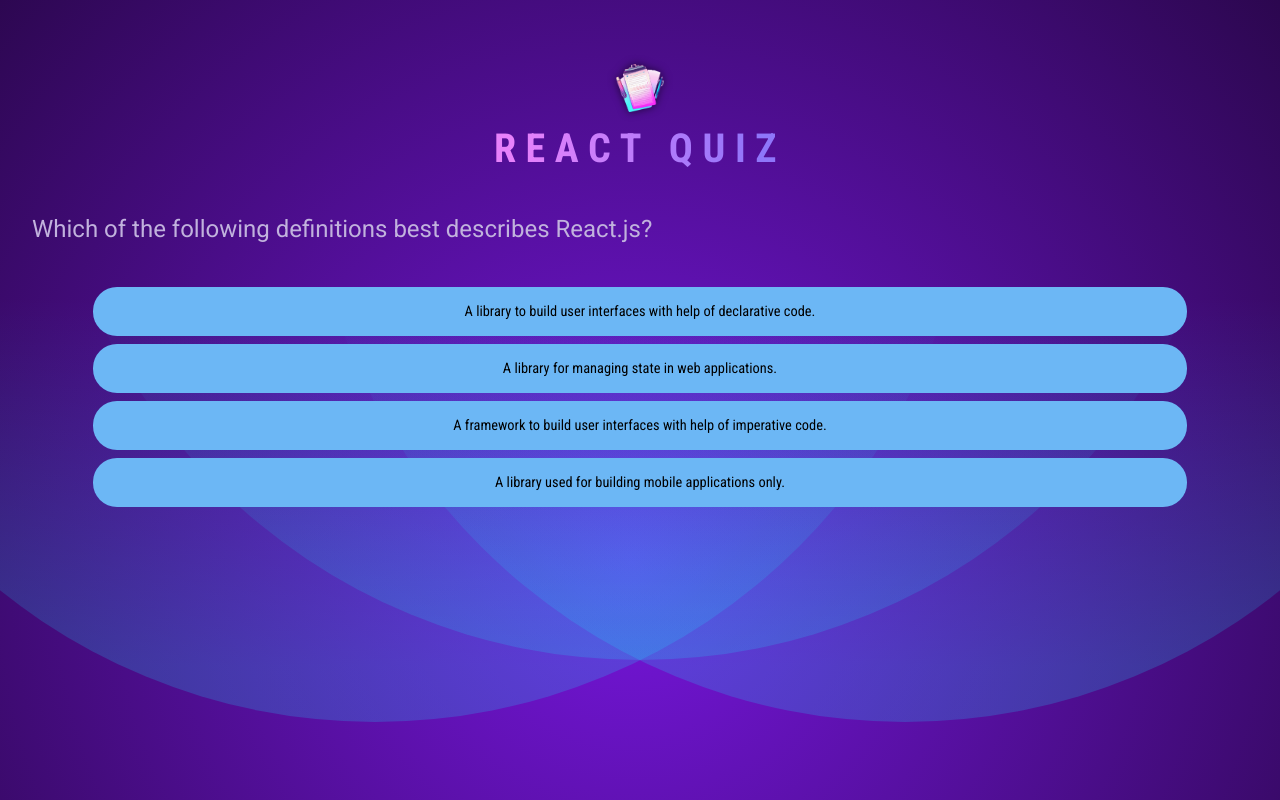
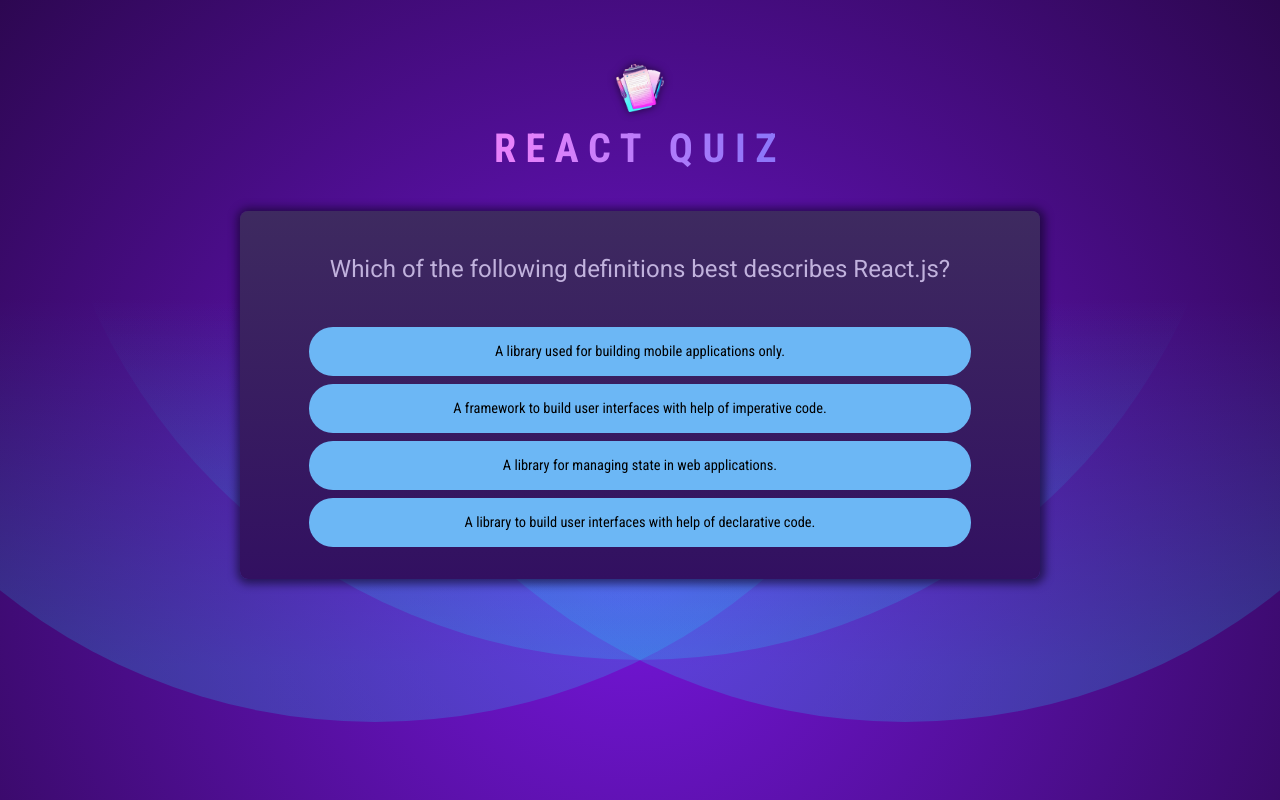
Before and after one commit to pakaok/QuizApp, a React (Vite) app: page / in a window 1280 px wide. Built offline with nearby package versions, Linux system fonts and the light colour scheme.

Commit message:
Feat: Add Quiz shuffle to Quiz component

```diff
--- a/components/Quiz.jsx
+++ b/components/Quiz.jsx
@@ -1,24 +1,40 @@
 import { useState } from "react";
 import QUESTIONS from "../src/questions.js";
-
+import CompleteImg from "../src/assets/quiz-complete.png"
 export default function Quiz() {
   const [userAnswers, setUserAnswers] = useState([]);
   const activeQuestionIndex = userAnswers.length;
+
+  const quizIsComplete = activeQuestionIndex === QUESTIONS.length
 
   function handleSelectAnswer(selectedAnswer) {
     setUserAnswers((prevAnswer) => [...prevAnswer, selectedAnswer]);
   }
 
+  if (quizIsComplete){
+    return <div id="summary">
+        <img src={CompleteImg} alt="Quiz Completed" />
+        <h2>Quiz Completed!</h2>
+    </div>
+  }
+
+  const shuffledAnswers = [...QUESTIONS[activeQuestionIndex].answers];
+  shuffledAnswers.sort(() => Math.random() - 0.5);
+
   return (
+    <div id="quiz">
       <div id="question">
         <h2>{QUESTIONS[activeQuestionIndex].text}</h2>
         <ul id="answers">
-        {QUESTIONS[activeQuestionIndex].answers.map((answer) => (
+          {shuffledAnswers.map((answer) => (
             <li key={answer} className="answer">
-            <button onClick={() => handleSelectAnswer(answer)}>{answer}</button>
+              <button onClick={() => handleSelectAnswer(answer)}>
+                {answer}
+              </button>
             </li>
           ))}
         </ul>
       </div>
+    </div>
   );
 }
```
Lines whose indentation alone changed are shown as unchanged.
